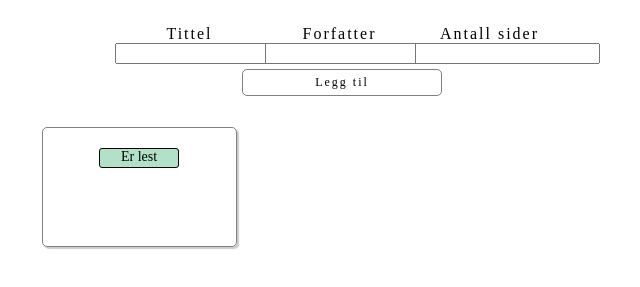
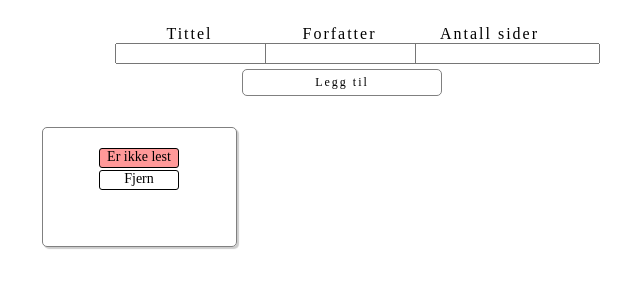
Before and after one commit to mrtnsund/Bibliotek, a plain HTML site: page index.html in a window 1280 px wide. Both pictures are taken after a click on the element "Legg til". Shown: the part 85-372 px from the top of the page, without its empty margins (298-938 px from the left). Drawn offline with Linux system fonts and the light colour scheme.

Commit message:
la til både erlest-knapp og slett-knapp

```diff
--- a/app.js
+++ b/app.js
@@ -1,6 +1,7 @@
 let bibliotek = [];
 
 function Book(title, author, pages, read){
+
         this.title = title;
         this.author = author;
         this.pages = pages;
@@ -18,39 +19,49 @@ function display(){
     for (i; i < bibliotek.length; i++){
         let element = document.createElement('div');
         element.classList.add("bok");
-
+        element.id=i;
         let tittel = document.createElement('div');
         let forfatter = document.createElement('div');
         let sidetall = document.createElement('div');
         let erLest = document.createElement('div');
+        let fjern = document.createElement('div');
+        erLest.style.backgroundColor = "rgba(255,0,0,0.4)";
+        erLest.innerHTML = "Er ikke lest";
 
         tittel.classList.add("tittelBok");
         forfatter.classList.add("forfatterBok")
         sidetall.classList.add("sideantallBok");
         erLest.classList.add("erLest");
-        erLest.id = i;
+        fjern.classList.add("fjern");
 
         tittel.innerHTML = bibliotek[i].title;
         forfatter.innerHTML = bibliotek[i].author;
         sidetall.innerHTML = bibliotek[i].pages;
+        fjern.innerHTML = "Fjern";
 
-        function erlestFunksjon() {
-            if(bibliotek[i].read === true){
+        erLest.addEventListener('click', () => {
+            if(bibliotek[element.id].read === false){
+                bibliotek[element.id].read = true;
+                erLest.style.backgroundColor = "rgba(255,0,0,0.4)";
+                erLest.innerHTML = "Er ikke lest";
+            } else {
+                bibliotek[element.id].read = false;
                 erLest.style.backgroundColor = "rgba(60, 179, 113, 0.4)";
-                return "Er lest";
-            } else {
-                erLest.style.backgroundColor = "rgba(255,0,0,0.4)";
-                return "Er ikke lest"
+                erLest.innerHTML = "Er lest";
             }
-        }
-        erLest.innerHTML = erlestFunksjon();
-
+            display();
+        });
+        fjern.addEventListener('click', () => {
+            bibliotek[element.id] = undefined;
+            biblioDiv.removeChild(element);
+            display();
+        });
 
         element.appendChild(tittel);
         element.appendChild(forfatter);
         element.appendChild(sidetall);
         element.appendChild(erLest);
-
+        element.appendChild(fjern);
         biblioDiv.appendChild(element);
     }
 };
@@ -60,19 +71,9 @@ leggTilKnapp.addEventListener('click', () => {
     let tittel = document.getElementById('tittel').value;
     let forfatter = document.getElementById('forfatter').value;
     let antallSider = document.getElementById('sider').value;
-    let newBook = new Book(tittel, forfatter, antallSider, true);
+    let newBook = new Book(tittel, forfatter, antallSider, false);
     bibliotek.push(newBook);
     display();
 });
 
-function endreLest(id){
-    if (bibliotek[id].read === true){
-        bibliotek[id].read = false;
-        console.log(bibliotek[id].info())
-    } else {
-        bibliotek[id].read = true;
-        console.log(bibliotek[id].info())
-
-    }
-}
 display();
--- a/style.css
+++ b/style.css
@@ -88,5 +88,15 @@
     border-radius: 3px;
     margin: 0 auto;
     cursor: pointer;
-
 }
+.fjern {
+    position: aboslute;
+    text-align: center;
+    font-size:14px;
+    width: 80px;
+    height: 20px;
+    border: 1px solid black;
+    border-radius: 3px;
+    margin: 2px auto;
+    cursor: pointer;
+}
```
